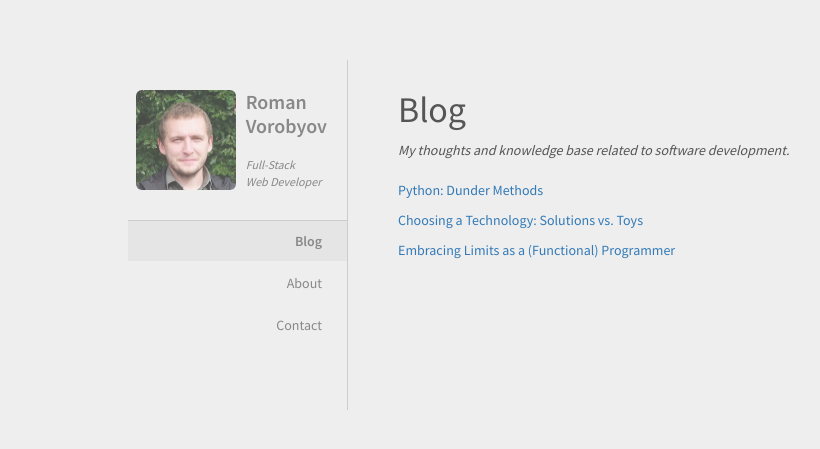
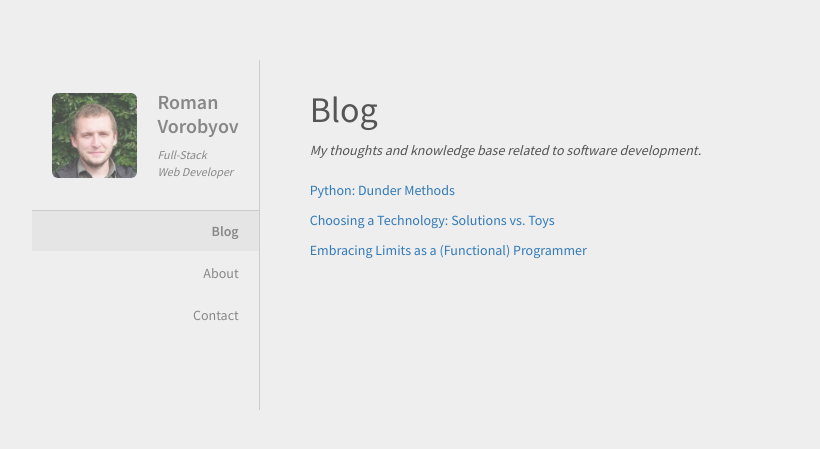
Before and after one commit to ravoro/romanvorobyov.com, a Flask app: page /blog in a window 1280 px wide. Shown: the top 449 px of the page, without its empty margins (152-972 px from the left). Run offline with Flask 2, Linux system fonts and the light colour scheme; parts of the project's set-up code (start-up, migrations or seed data) failed here and were passed over; some libraries are stand-ins or nearby versions.

Commit message:
redesign layout to be more left aligned

```diff
--- a/app/static/styles.css
+++ b/app/static/styles.css
@@ -20,15 +20,16 @@ body {
 
 #page-header .header-top img {
     float: left;
-    height: 100px;
+    height: 85px;
     opacity: 0.7;
-    width: 100px;
+    margin-top: 3px;
+    width: 85px;
 }
 
 #page-header .header-top .header-title {
     float: left;
-    height: 100px;
-    padding: 0 20px 0 10px;
+    height: 90px;
+    padding-left: 20px;
     position: relative;
 }
 
@@ -50,7 +51,7 @@ body {
     margin-top: 30px;
 }
 
-#page-header  .header-bottom .nav li.active {
+#page-header .header-bottom .nav li.active {
     background: #e5e5e5;
     color: #555;
     font-weight: bold;
@@ -58,7 +59,7 @@ body {
 
 #page-header .header-bottom .nav li a {
     color: #888;
-    padding: 10px 25px;
+    padding: 10px 20px;
     text-align: left;
 }
 
@@ -67,6 +68,10 @@ body {
     background-color: transparent;
     color: #555;
     font-weight: bold;
+}
+
+#page-content {
+    max-width: 500px;
 }
 
 #page-content h1 {
@@ -108,10 +113,11 @@ body {
 
     #page-header {
         border-right: 1px solid #ccc;
+        float: right;
     }
 
     #page-header .header-top {
-        padding: 0;
+        padding: 0 20px;
     }
 
     #page-header .header-top .row-wrapper {
@@ -124,6 +130,18 @@ body {
 
     #page-content {
         padding-left: 20px;
+    }
+}
+
+/*
+ * Tablet customizations
+ */
+@media (min-width: 768px) and (max-width: 991px) {
+    #page-header .header-top {
+        padding-left: 0;
+    }
+    #page-content {
+        padding-left: 0;
     }
 }
 
@@ -157,9 +175,3 @@ pre, code {
     color: inherit;
     font-style: italic;
 }
-
-@media (min-width: 768px) {
-    .container {
-        max-width: 750px;
-    }
-}
--- a/app/templates/articles/20170612-choosing-technology-solutions-vs-toys.html
+++ b/app/templates/articles/20170612-choosing-technology-solutions-vs-toys.html
@@ -79,7 +79,6 @@
             <i>Understand what would need to be different for you to change your mind.</i>
         </li>
     </ul>
-    </p>
 
     <h4>Conclusion</h4>
     <p>
--- a/app/templates/base.html
+++ b/app/templates/base.html
@@ -22,7 +22,7 @@
     {% include 'includes/google_analytics.html' %}
 </head>
 <body id="{% block body_id %}{% endblock %}">
-<div id="page-container" class="container">
+<div id="page-container" class="container-fluid">
     <div class="row">
         <div class="col-sm-4">
             <header id="page-header">
```
